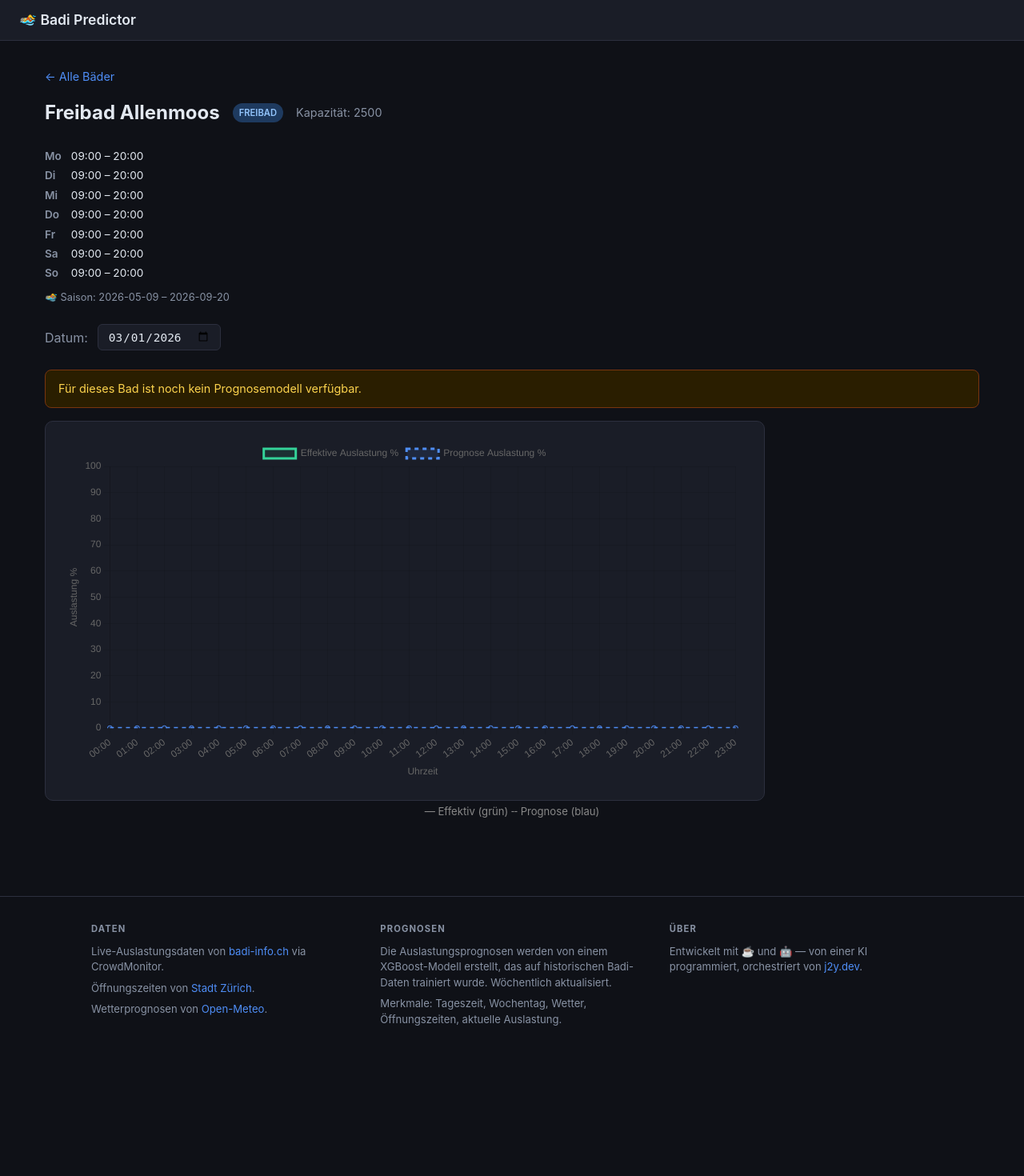
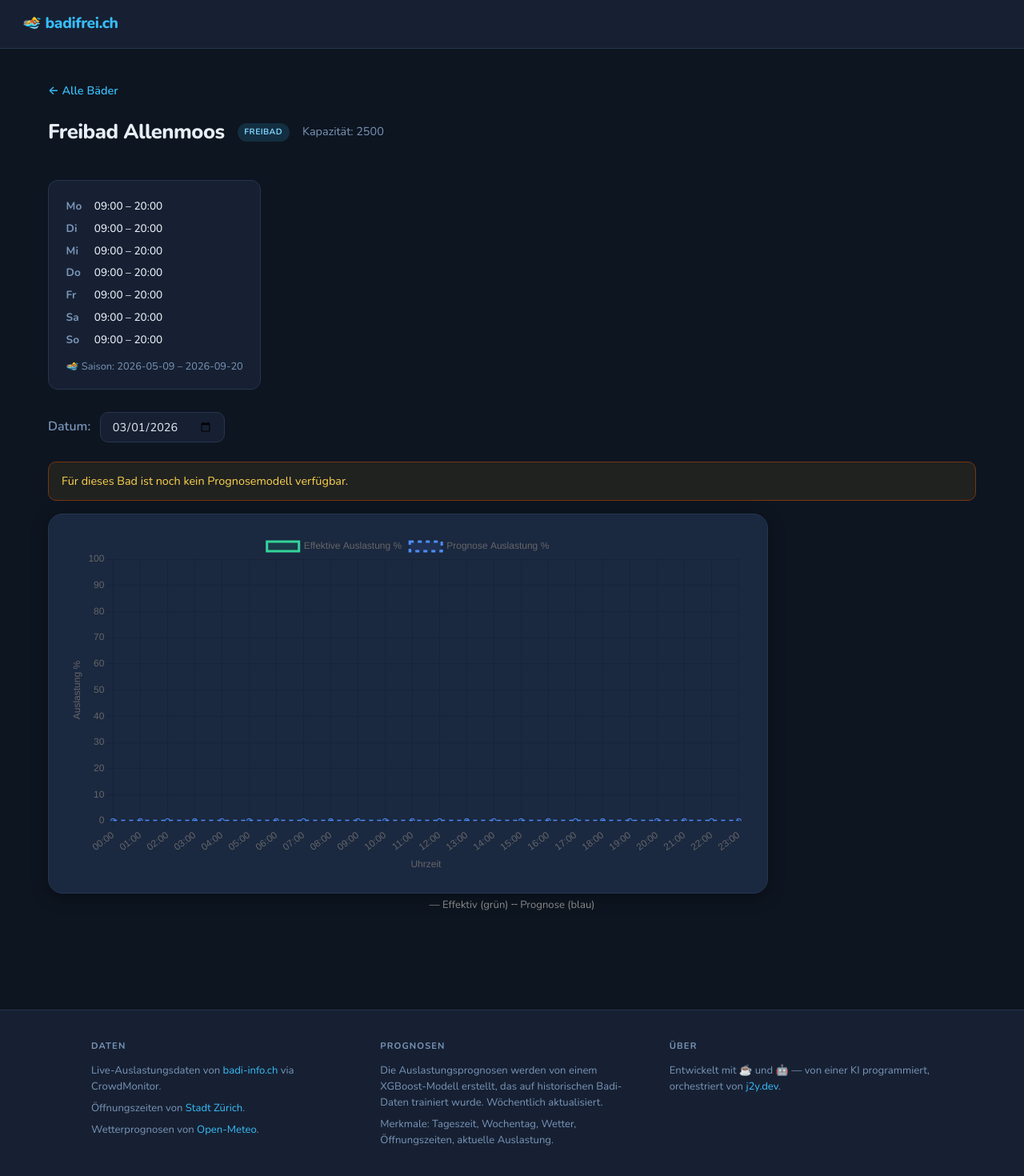
Before and after one commit to mekanics/badifrei, a FastAPI app: page /dashboard/pools/fb001 in a window 1280 px wide. Shown: the whole page at 80% size. Before the commit the page ends 1282 px from the top, so only its background shows below. Run offline with FastAPI, Linux system fonts and the light colour scheme; some libraries are stand-ins or nearby versions.

Commit message:
design: warm cozy redesign — Nunito font, pool-water blues, rounded cards, gradient bar, new brand

```diff
--- a/api/static/style.css
+++ b/api/static/style.css
@@ -1,21 +1,25 @@
-/* Badi Predictor — minimal dark theme */
+/* badifrei.ch — warm, cozy pool vibes */
+@import url('https://fonts.googleapis.com/css2?family=Nunito:wght@400;500;600;700;800&display=swap');
+
 :root {
-	--bg: #0f1117;
-	--surface: #1a1d27;
-	--border: #2c2f3e;
-	--text: #e2e8f0;
-	--muted: #8892a4;
-	--accent: #4f8ef7;
+	--bg: #0d1520;
+	--surface: #162032;
+	--card: #1a2840;
+	--border: #253550;
+	--text: #e8eef6;
+	--muted: #7a95b8;
+	--accent: #38bdf8;
+	--accent-soft: rgba(56,189,248,0.12);
 	--green: #34d399;
 	--yellow: #fbbf24;
 	--red: #f87171;
 	--grey: #4b5563;
-	--radius: 10px;
+	--radius: 18px;
+	--shadow: 0 4px 20px rgba(0,0,0,0.35);
+	--shadow-hover: 0 8px 32px rgba(0,0,0,0.5);
 }
 
-*,
-*::before,
-*::after {
+*, *::before, *::after {
 	box-sizing: border-box;
 	margin: 0;
 	padding: 0;
@@ -24,63 +28,76 @@
 body {
 	background: var(--bg);
 	color: var(--text);
-	font-family: -apple-system, BlinkMacSystemFont, 'Segoe UI', sans-serif;
-	line-height: 1.5;
+	font-family: 'Nunito', -apple-system, BlinkMacSystemFont, sans-serif;
+	line-height: 1.6;
 	min-height: 100vh;
 }
 
+/* Navbar */
 .navbar {
 	background: var(--surface);
 	border-bottom: 1px solid var(--border);
-	padding: 0.75rem 1.5rem;
+	padding: 0.9rem 1.75rem;
+	display: flex;
+	align-items: center;
 }
 
 .nav-brand {
-	color: var(--text);
+	color: var(--accent);
 	text-decoration: none;
-	font-weight: 600;
-	font-size: 1.1rem;
+	font-weight: 800;
+	font-size: 1.2rem;
+	letter-spacing: -0.02em;
 }
 
 .container {
 	max-width: 1200px;
 	margin: 0 auto;
-	padding: 2rem 1rem;
+	padding: 2.5rem 1.25rem;
 }
 
+/* Page header */
 .page-title {
-	font-size: 1.75rem;
-	font-weight: 700;
-	margin-bottom: 0.25rem;
+	font-size: 2rem;
+	font-weight: 800;
+	letter-spacing: -0.03em;
+	margin-bottom: 0.3rem;
+	background: linear-gradient(135deg, var(--text) 60%, var(--accent));
+	-webkit-background-clip: text;
+	-webkit-text-fill-color: transparent;
+	background-clip: text;
 }
+
 .subtitle {
 	color: var(--muted);
-	margin-bottom: 2.5rem;
+	margin-bottom: 2.75rem;
+	font-size: 0.95rem;
 }
 
 /* Pool grid */
 .pool-grid {
 	display: grid;
 	grid-template-columns: repeat(auto-fill, minmax(260px, 1fr));
-	gap: 1rem;
+	gap: 1.1rem;
 }
 
 .pool-card {
-	background: var(--surface);
+	background: var(--card);
 	border: 1px solid var(--border);
 	border-radius: var(--radius);
-	padding: 1.25rem;
+	padding: 1.35rem;
 	text-decoration: none;
 	color: var(--text);
-	transition:
-		border-color 0.15s,
-		transform 0.15s;
+	transition: border-color 0.2s, transform 0.2s, box-shadow 0.2s;
 	display: block;
+	box-shadow: var(--shadow);
+	position: relative;
 }
 
 .pool-card:hover {
 	border-color: var(--accent);
-	transform: translateY(-2px);
+	transform: translateY(-3px);
+	box-shadow: var(--shadow-hover);
 }
 
 .pool-header {
@@ -92,121 +109,108 @@ body {
 }
 
 .pool-name {
-	font-weight: 600;
+	font-weight: 700;
 	font-size: 0.95rem;
+	line-height: 1.3;
 }
 
+/* Badges */
 .badge {
-	font-size: 0.7rem;
-	font-weight: 600;
+	font-size: 0.65rem;
+	font-weight: 700;
 	text-transform: uppercase;
-	padding: 0.2rem 0.5rem;
+	letter-spacing: 0.04em;
+	padding: 0.2rem 0.55rem;
 	border-radius: 99px;
 	white-space: nowrap;
 	flex-shrink: 0;
 }
 
-.badge-freibad {
-	background: #1e3a5f;
-	color: #93c5fd;
-}
-.badge-hallenbad {
-	background: #1e3a2f;
-	color: #86efac;
-}
-.badge-strandbad {
-	background: #3a2010;
-	color: #fdba74;
-}
-.badge-seebad {
-	background: #2a1e4f;
-	color: #c4b5fd;
-}
-.badge-other {
-	background: #2a2a2a;
-	color: #d1d5db;
-}
+.badge-freibad   { background: rgba(56,189,248,0.15); color: #7dd3fc; }
+.badge-hallenbad { background: rgba(52,211,153,0.15); color: #6ee7b7; }
+.badge-strandbad { background: rgba(251,191,36,0.15);  color: #fcd34d; }
+.badge-seebad    { background: rgba(167,139,250,0.15); color: #c4b5fd; }
+.badge-warmebad  { background: rgba(251,146,60,0.15);  color: #fdba74; }
+.badge-kombibad  { background: rgba(248,113,113,0.15); color: #fca5a5; }
+.badge-flussbad  { background: rgba(34,211,238,0.15);  color: #67e8f9; }
+.badge-other     { background: rgba(107,114,128,0.15); color: #9ca3af; }
 
+/* Occupancy bar */
 .occupancy-bar-wrap {
 	background: var(--border);
 	border-radius: 99px;
-	height: 8px;
+	height: 7px;
 	overflow: hidden;
-	margin-bottom: 0.4rem;
+	margin-bottom: 0.5rem;
 }
 
 .occupancy-bar {
 	height: 100%;
 	border-radius: 99px;
-	transition:
-		width 0.4s ease,
-		background-color 0.4s;
+	transition: width 0.5s ease, background-color 0.5s;
 	background: var(--grey);
 }
 
-.occupancy-bar.green {
-	background: var(--green);
-}
-.occupancy-bar.yellow {
-	background: var(--yellow);
-}
-.occupancy-bar.red {
-	background: var(--red);
-}
-.occupancy-bar.grey {
-	background: var(--grey);
+.occupancy-bar.green  { background: linear-gradient(90deg, #34d399, #10b981); }
+.occupancy-bar.yellow { background: linear-gradient(90deg, #fbbf24, #f59e0b); }
+.occupancy-bar.red    { background: linear-gradient(90deg, #f87171, #ef4444); }
+.occupancy-bar.grey   { background: var(--grey); }
+
+.occupancy-row {
+	display: flex;
+	align-items: center;
+	gap: 0.5rem;
+	margin-top: 0.1rem;
 }
 
 .occupancy-label {
-	font-size: 0.85rem;
-	color: var(--muted);
+	font-size: 1rem;
+	font-weight: 700;
+	color: var(--text);
 }
+
 .pool-footer {
 	font-size: 0.75rem;
 	color: var(--muted);
-	margin-top: 0.75rem;
+	margin-top: 0.85rem;
 }
 
-/* Favorites / sections */
+/* Favorites / section layout */
 .section-block {
 	margin-bottom: 3.5rem;
 }
+
 .section-title {
-	font-size: 1rem;
-	font-weight: 600;
-	margin-bottom: 1.25rem;
+	font-size: 0.75rem;
+	font-weight: 700;
+	margin-bottom: 1.1rem;
 	color: var(--muted);
 	text-transform: uppercase;
-	letter-spacing: 0.08em;
+	letter-spacing: 0.1em;
 }
 
 /* Star button */
-.pool-card {
-	position: relative;
-}
-
 .star-btn {
 	position: absolute;
-	top: 0.5rem;
-	right: 0.45rem;
+	top: 0.6rem;
+	right: 0.55rem;
 	background: none;
 	border: none;
 	cursor: pointer;
-	font-size: 0.8rem;
+	font-size: 0.85rem;
 	line-height: 1;
 	opacity: 0;
-	transition:
-		opacity 0.15s,
-		transform 0.15s;
+	transition: opacity 0.15s, transform 0.15s;
 	padding: 0.2rem;
 	z-index: 2;
 	filter: grayscale(1);
 }
 
 .star-btn:hover {
-	transform: scale(1.2);
+	transform: scale(1.25);
 	filter: grayscale(0);
 }
+
 .star-btn.starred {
 	opacity: 1;
 	filter: grayscale(0);
@@ -217,76 +221,87 @@ body {
 }
 
 @media (pointer: coarse) {
-	/* Always show star on touch devices */
-	.star-btn {
-		opacity: 0.5;
-	}
-	.star-btn.starred {
-		opacity: 1;
-		filter: grayscale(0);
-	}
+	.star-btn        { opacity: 0.5; }
+	.star-btn.starred { opacity: 1; filter: grayscale(0); }
 }
 
-/* Pool detail */
+/* Open/Closed status */
+.status-badge { display: flex; align-items: center; gap: 4px; }
+.status-dot   { width: 7px; height: 7px; border-radius: 50%; flex-shrink: 0; }
+.status-dot.open   { background: #34d399; box-shadow: 0 0 5px #34d39966; }
+.status-dot.closed { background: #4b5563; }
+.status-text  { font-size: 0.72rem; color: var(--muted); }
+
+/* Pool detail page */
 .back-link {
 	color: var(--accent);
 	text-decoration: none;
 	font-size: 0.9rem;
-	display: inline-block;
-	margin-bottom: 1rem;
+	display: inline-flex;
+	align-items: center;
+	gap: 0.3rem;
+	margin-bottom: 1.25rem;
+	font-weight: 600;
 }
-.back-link:hover {
-	text-decoration: underline;
-}
+
+.back-link:hover { text-decoration: underline; }
 
 .pool-detail-header {
 	display: flex;
 	align-items: center;
 	gap: 1rem;
-	margin-bottom: 1.5rem;
+	margin-bottom: 1.25rem;
 	flex-wrap: wrap;
 }
 
 .pool-detail-header h1 {
-	font-size: 1.5rem;
+	font-size: 1.6rem;
+	font-weight: 800;
+	letter-spacing: -0.02em;
 }
+
 .capacity-label {
 	color: var(--muted);
 	font-size: 0.9rem;
 }
 
 .pool-info-block {
-	margin: 1.25rem 0 1.5rem;
+	margin: 1.25rem 0 1.75rem;
+	background: var(--surface);
+	border: 1px solid var(--border);
+	border-radius: 12px;
+	padding: 1.1rem 1.35rem;
+	display: inline-block;
 }
+
 .hours-table {
 	border-collapse: collapse;
 	font-size: 0.85rem;
 }
-.hours-table td {
-	padding: 2px 12px 2px 0;
-}
+
+.hours-table td { padding: 3px 14px 3px 0; }
+
 .day-label {
 	color: var(--muted);
-	font-weight: 600;
-	min-width: 2rem;
+	font-weight: 700;
+	min-width: 2.2rem;
 }
-.day-hours {
-	color: var(--text);
-}
-.closed-day {
-	color: var(--muted);
-	font-style: italic;
-}
+
+.day-hours  { color: var(--text); font-weight: 500; }
+.closed-day { color: var(--muted); font-style: italic; }
+
 .seasonal-note {
 	font-size: 0.8rem;
 	color: var(--muted);
-	margin-top: 0.5rem;
+	margin-top: 0.6rem;
 }
+
 .pool-info-muted {
 	font-size: 0.85rem;
 	color: var(--muted);
 }
 
+/* Date picker row */
 .date-row {
 	display: flex;
 	align-items: center;
@@ -296,46 +311,45 @@ body {
 
 .date-row label {
 	color: var(--muted);
+	font-weight: 600;
 }
 
 input[type='date'] {
 	background: var(--surface);
 	border: 1px solid var(--border);
 	color: var(--text);
-	border-radius: 6px;
-	padding: 0.4rem 0.75rem;
+	border-radius: 10px;
+	padding: 0.45rem 0.85rem;
 	font-size: 0.9rem;
+	font-family: inherit;
 }
 
+/* Chart */
 .chart-wrap {
-	background: var(--surface);
+	background: var(--card);
 	border: 1px solid var(--border);
 	border-radius: var(--radius);
 	padding: 1.5rem;
 	max-width: 900px;
+	box-shadow: var(--shadow);
 }
 
 .no-model {
-	background: #2a1e00;
+	background: rgba(251,191,36,0.08);
 	border: 1px solid #78350f;
 	color: #fcd34d;
-	border-radius: 8px;
+	border-radius: 10px;
 	padding: 0.75rem 1rem;
 	margin-bottom: 1rem;
 	font-size: 0.9rem;
 }
 
-.occupancy-row { display: flex; align-items: center; gap: 0.5rem; margin-top: 0.25rem; }
-.status-badge { display: flex; align-items: center; gap: 3px; }
-.status-dot { width: 7px; height: 7px; border-radius: 50%; flex-shrink: 0; }
-.status-dot.open { background: #34d399; }
-.status-dot.closed { background: #6b7280; }
-.status-text { font-size: 0.7rem; color: var(--muted); }
-
+/* Mobile */
 @media (max-width: 600px) {
 	.pool-grid {
-		grid-template-columns: 1fr;
+		grid-template-columns: 1fr 1fr;
 	}
+	.page-title { font-size: 1.6rem; }
 	.pool-detail-header {
 		flex-direction: column;
 		align-items: flex-start;
@@ -343,13 +357,18 @@ input[type='date'] {
 	}
 }
 
+@media (max-width: 400px) {
+	.pool-grid { grid-template-columns: 1fr; }
+}
+
 /* Footer */
 .site-footer {
-  margin-top: 4rem;
+	margin-top: 5rem;
 	border-top: 1px solid var(--border);
-  background: var(--card);
-  padding: 2rem 0 1.5rem;
+	background: var(--surface);
+	padding: 2.25rem 0 1.75rem;
 }
+
 .footer-inner {
 	max-width: 1100px;
 	margin: 0 auto;
@@ -358,6 +377,7 @@ input[type='date'] {
 	grid-template-columns: repeat(auto-fit, minmax(220px, 1fr));
 	gap: 2rem;
 }
+
 .footer-heading {
 	display: block;
 	font-size: 0.7rem;
@@ -365,18 +385,19 @@ input[type='date'] {
 	text-transform: uppercase;
 	letter-spacing: 0.1em;
 	color: var(--muted);
-  margin-bottom: 0.6rem;
+	margin-bottom: 0.65rem;
 }
+
 .footer-col p {
 	font-size: 0.82rem;
 	color: var(--muted);
 	margin: 0 0 0.4rem;
-  line-height: 1.5;
+	line-height: 1.55;
 }
+
 .footer-col a {
 	color: var(--accent);
 	text-decoration: none;
 }
-.footer-col a:hover {
-  text-decoration: underline;
-}
+
+.footer-col a:hover { text-decoration: underline; }
--- a/api/templates/base.html
+++ b/api/templates/base.html
@@ -10,7 +10,7 @@
 
 <body>
   <nav class="navbar">
-    <a href="/" class="nav-brand">🏊 Badi Predictor</a>
+    <a href="/" class="nav-brand">🏊 badifrei.ch</a>
   </nav>
   <main class="container">
     {% block content %}{% endblock %}
--- a/api/templates/index.html
+++ b/api/templates/index.html
@@ -1,8 +1,8 @@
 {% extends "base.html" %}
 {% block title %}Badi Predictor — Übersicht{% endblock %}
 {% block content %}
-<h1 class="page-title">Zürcher Bäder</h1>
-<p class="subtitle">Auslastung wird jede Minute aktualisiert</p>
+<h1 class="page-title">Zürcher Bäder 🏊</h1>
+<p class="subtitle">Ist deine Lieblingsbadi gerade voll? Schau nach — Auslastung live, jede Minute aktualisiert.</p>
 
 <!-- Favoriten (nur sichtbar wenn vorhanden) -->
 <div class="section-block" id="favorites-section" style="display:none">
--- a/docker-compose.yml
+++ b/docker-compose.yml
@@ -81,7 +81,8 @@ services:
       - model_artifacts:/app/ml/models
     environment:
       - DATABASE_URL=${DATABASE_URL}
-      - RETRAIN_INTERVAL_HOURS=168
+      # - RETRAIN_INTERVAL_HOURS=168 # 1 week
+      - RETRAIN_INTERVAL_HOURS=8
       - MIN_RECORDS_FOR_TRAINING=1000
       - LOOKBACK_DAYS=90
     depends_on:
```
Lines whose indentation alone changed are shown as unchanged.
